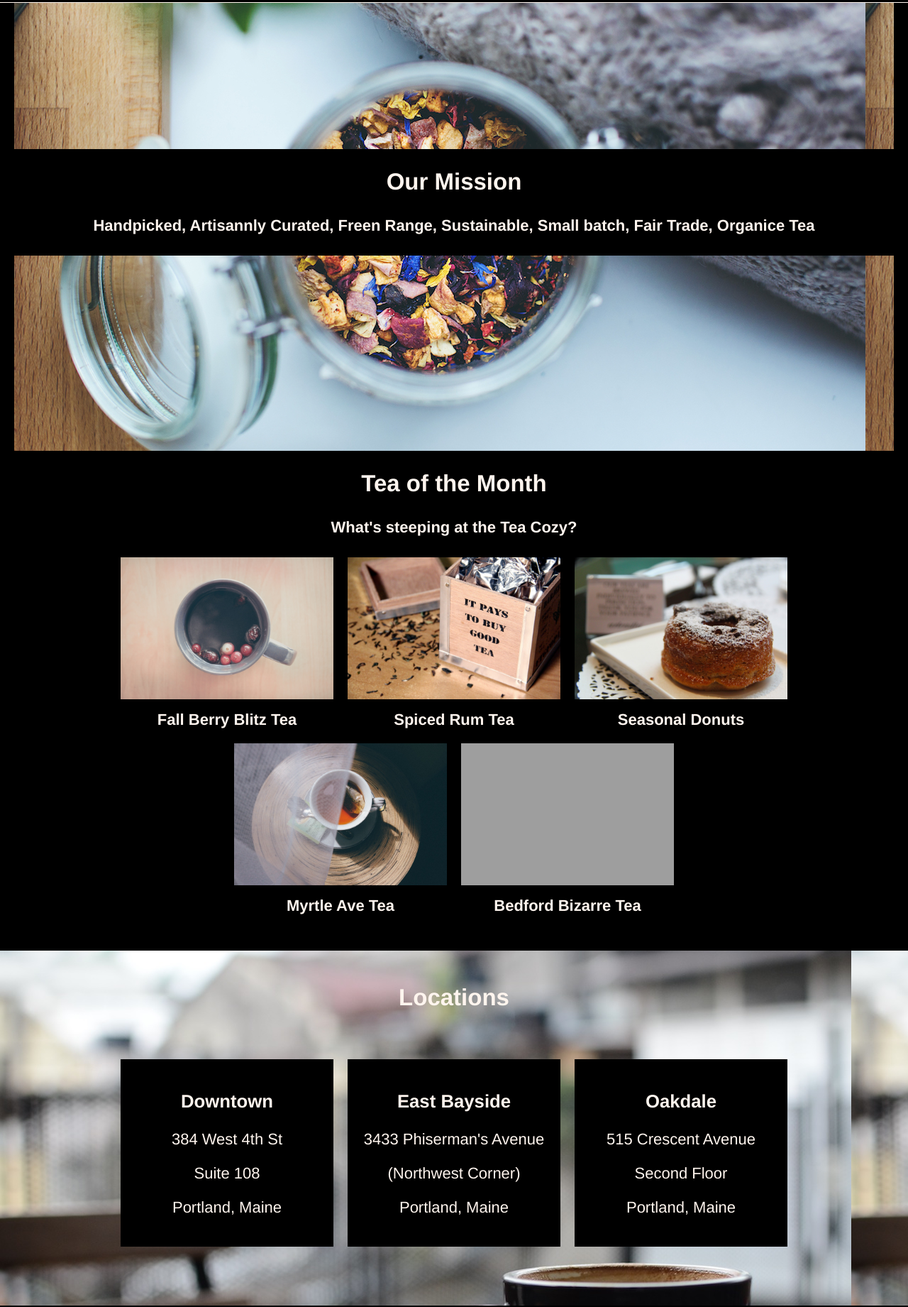
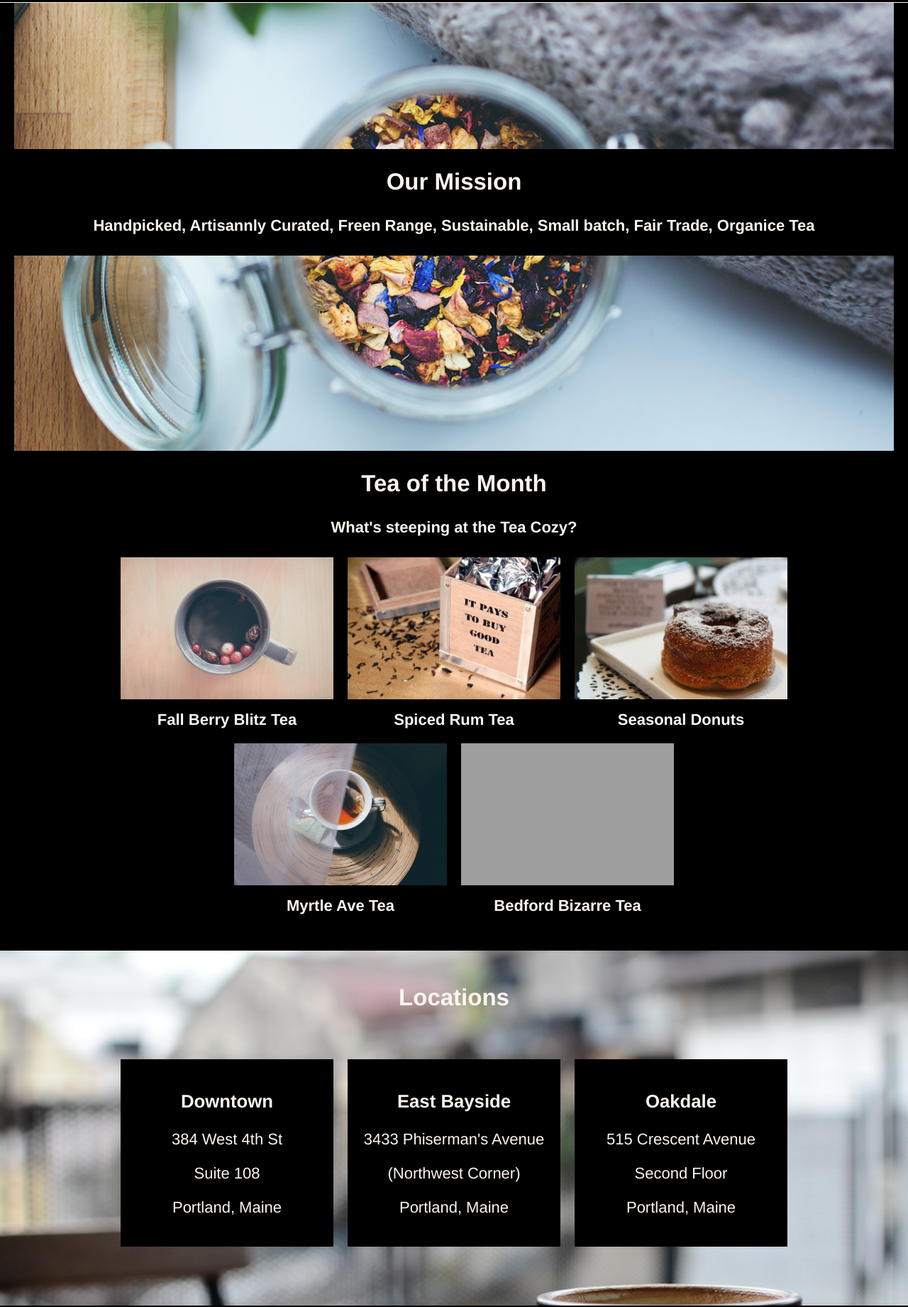
Before and after one commit to schillt/codecademy, a plain HTML site: page html-css/tea-cozy/index.html in a window 1280 px wide. Shown: the part 65-1906 px from the top of the page at 71% size. Drawn offline with Linux system fonts and the light colour scheme; grey boxes are pictures that could not be loaded.

Commit message:
update background images

```diff
--- a/html-css/tea-cozy/assets/styles/style.less
+++ b/html-css/tea-cozy/assets/styles/style.less
@@ -57,6 +57,8 @@ html{
                         justify-content: center;
                         align-items: center;
                         background-image: url(../images/img-mission-background.jpg);
+                        background-repeat: none;
+                        background-size: cover;
                         height:700px;
                         div.text{
                             background-color: black;
@@ -90,6 +92,8 @@ html{
                     min-height: 500px;
                     padding-bottom: 50px ;
                     background-image: url(../images/img-locations-background.jpg);
+                    background-repeat: none;
+                    background-size: cover;
                     div{
                         color: seashell;
                         padding: 2rem;
```
Also changed, not shown: html-css/tea-cozy/assets/styles/style.css.
